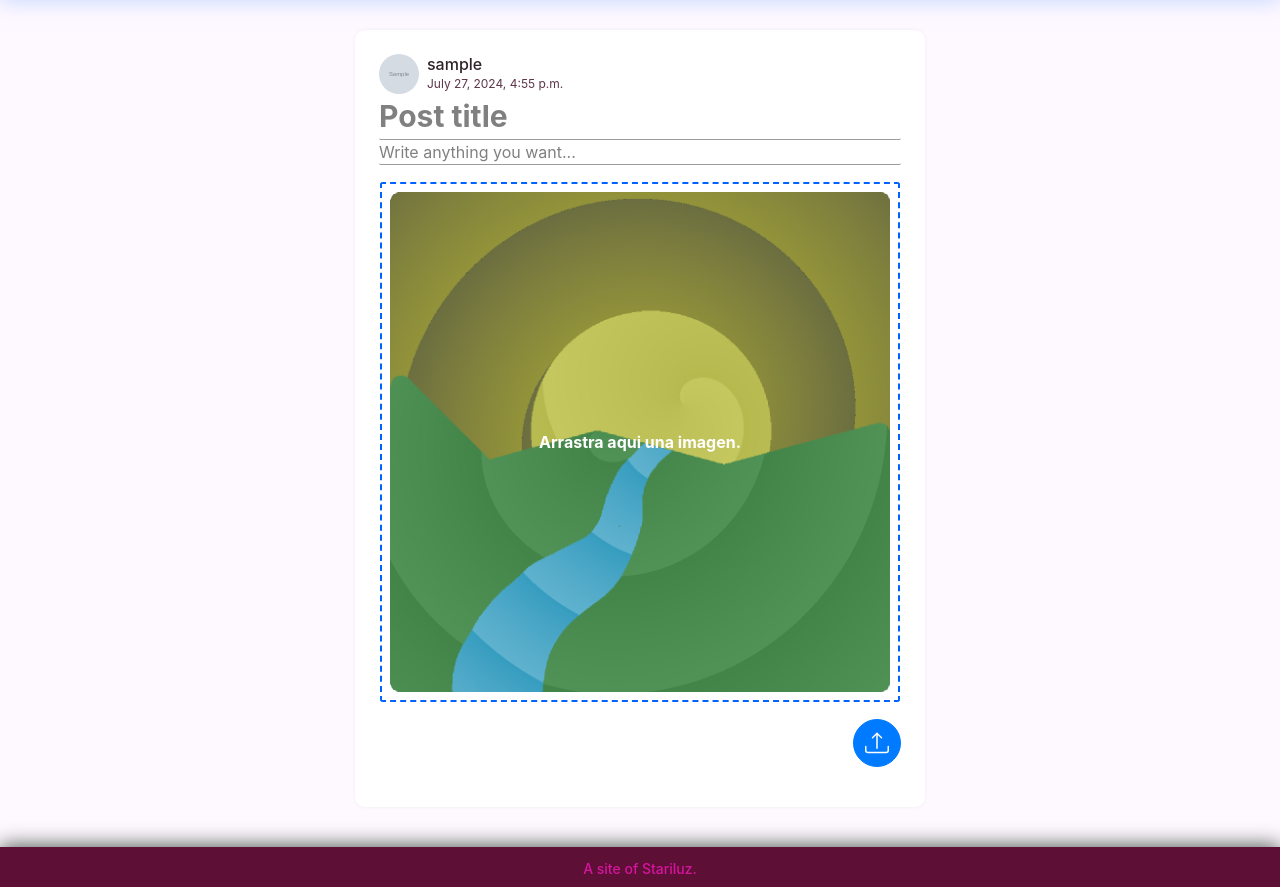
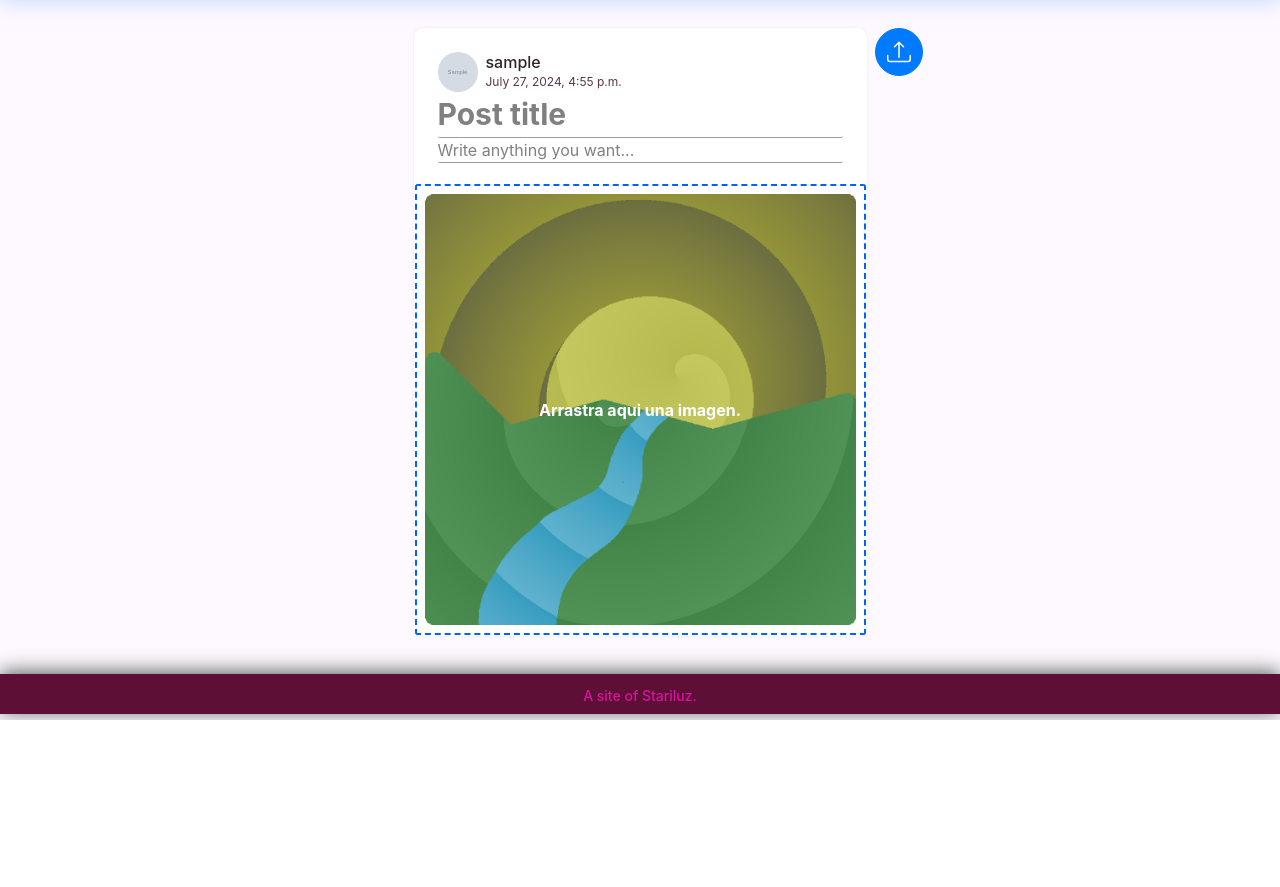
Before and after one commit to Adrigondo/myFacegram, a Django app: page /posts/new/ in a window 1280 px wide. Shown: the part 80-967 px from the top of the page. After the commit the page ends 800 px from the top, so only its background shows below. Run offline with Django 3.2, Linux system fonts and the light colour scheme; a user stored in the database is signed in; tables that the repository leaves empty hold one stand-in row (values such as "Sample post"); grey boxes marked "Sample" are stand-in pictures; some libraries are stand-ins or nearby versions.

Commit message:
Advance on fix #10 Add masonry and fix new post styles

```diff
--- a/static/css/drag_and_drop.css
+++ b/static/css/drag_and_drop.css
@@ -19,13 +19,30 @@
 .btn-file.btn-image {
     height: fit-content;
     display: block;
+    width: 100%;
 }
+
+
+.btn-file.btn-image>img {
+    min-width: 100%;
+    width: 100%;
+    min-height: 100%;
+    height: 100%;
+}
+.btn-file.btn-image>img.square-image {
+    object-fit: cover;
+    object-position: center;
+    aspect-ratio: 1;
+}
+
+
 
 .dropzone {
     border: 2px dashed rgba(0, 99, 255, 1);
     border-radius: 2px;
     width: 100%;
     height: 100%;
+    aspect-ratio: 1;
     min-height: 200px;
     display: flex;
     align-items: center;
@@ -34,6 +51,16 @@
     color: black;
     /* opacity: 50%; */
     padding: 0.5rem;
+}
+
+.dropzone>img {
+    min-width: 100%;
+    width: 100%;
+    min-height: 100%;
+    height: 100%;
+    object-fit: cover;
+    object-position: center;
+    aspect-ratio: 1;
 }
 
 .dropzone .content-text {
--- a/static/css/forms.css
+++ b/static/css/forms.css
@@ -3,24 +3,7 @@
   width: 400px;
 }
 
-.square-image img {
-  min-width: 100%;
-  width: 100%;
-  min-height: 100%;
-  height: 100%;
-  object-fit: cover;
-  object-position: center;
-  aspect-ratio: 1;
-}
-
 /* -------------- CREATE POST ------------- */
-.create-post {
-  /* border-radius: 5px; */
-  /* background-color: #ffffff; */
-  /* box-shadow: 2px 2px 10px 0px #dbdbdb; */
-  /* padding: 1em; */
-  /* margin: 2em; */
-}
 
 .create-post .form-control {
   border: 0px;
@@ -58,3 +41,22 @@
         box-shadow: none;
     }
 }
+
+.post-controls{
+  position: absolute;
+  left: 100%;
+  display: grid;
+  grid-template-rows: 1fr;
+  padding-top: 0.5rem;
+}
+
+@media (max-width: 568px) {
+    .post-controls {
+      padding: 0.5rem;
+      position: relative;
+      right: 0%;
+      left: unset;
+      display: flex;
+      justify-content: flex-end;
+    }
+}
--- a/static/css/main.css
+++ b/static/css/main.css
@@ -40,6 +40,9 @@ body {
     background-color: var(--stari-main-bg-color);
 }
 
+.container{
+    max-width: 968px;
+}
 
 /* BOTONES */
 
--- /dev/null
+++ b/static/css/posts/new.css
@@ -0,0 +1,4 @@
+.posts-grid {
+    display: flex;
+    justify-content: center;
+}
--- /dev/null
+++ b/static/css/posts/posts-grid.css
@@ -0,0 +1,14 @@
+.posts-grid {
+    margin: 0 auto;
+}
+
+.post-container {
+    width: 50%;
+    position: relative;
+}
+
+@media (max-width: 568px) {
+    .post-container {
+        width: 100%;
+    }
+}
--- a/static/css/posts.css
+++ b/static/css/posts/posts.css
@@ -1,5 +1,5 @@
 .post {
-    margin: 10px;
+    margin: 0.5rem;
     padding: 0px;
     box-sizing: border-box;
     box-shadow: 0px 0px 6px -5px var(--stari-secondary-shadow-color);
--- a/templates/base.html
+++ b/templates/base.html
@@ -1,8 +1,8 @@
 <!DOCTYPE html>
 <html lang="en">
   <head>
-    <meta charset="UTF-8">
-    <meta name="viewport" content="width=device-width, initial-scale=1.0">
+    <meta charset="UTF-8" />
+    <meta name="viewport" content="width=device-width, initial-scale=1.0" />
     <title>
       {% block title %}
         | myFacegram
@@ -10,18 +10,17 @@
     </title>
 
     {% load static %}
-    <link rel="stylesheet" href="https://stackpath.bootstrapcdn.com/bootstrap/4.5.2/css/bootstrap.min.css" integrity="sha384-JcKb8q3iqJ61gNV9KGb8thSsNjpSL0n8PARn9HuZOnIxN0hoP+VmmDGMN5t9UJ0Z" crossorigin="anonymous">
+    <link rel="stylesheet" href="https://stackpath.bootstrapcdn.com/bootstrap/4.5.2/css/bootstrap.min.css" integrity="sha384-JcKb8q3iqJ61gNV9KGb8thSsNjpSL0n8PARn9HuZOnIxN0hoP+VmmDGMN5t9UJ0Z" crossorigin="anonymous" />
     <link rel="stylesheet" href="{% static 'css/main.css' %}" />
-    <link rel="stylesheet" href="{% static 'css/posts.css' %}" />
+    <link rel="stylesheet" href="{% static 'css/posts/posts.css' %}" />
     <link rel="stylesheet" href="{% static 'css/forms.css' %}" />
   </head>
   <body class="colors concepts entities">
     <div class="header-padding"></div>
     {% include 'header.html' %}
-    <div class="container principal-container">
-        {% block container %}
-        {% endblock container %}
-    </div>
+    {% block content %}
+
+    {% endblock %}
     {% include 'footer.html' %}
 
     <!-- JS, Popper.js, and jQuery -->
@@ -29,6 +28,7 @@
     <script src="https://cdn.jsdelivr.net/npm/popper.js@1.16.1/dist/umd/popper.min.js" integrity="sha384-9/reFTGAW83EW2RDu2S0VKaIzap3H66lZH81PoYlFhbGU+6BZp6G7niu735Sk7lN" crossorigin="anonymous"></script>
     <script src="https://stackpath.bootstrapcdn.com/bootstrap/4.5.2/js/bootstrap.min.js" integrity="sha384-B4gt1jrGC7Jh4AgTPSdUtOBvfO8shuf57BaghqFfPlYxofvL8/KUEfYiJOMMV+rV" crossorigin="anonymous"></script>
     {% block script %}
-    {% endblock script %}
+
+    {% endblock %}
   </body>
 </html>
--- a/templates/posts/new.html
+++ b/templates/posts/new.html
@@ -7,16 +7,31 @@
 
 {% load static %}
 
-{% block container %}
+{% block content %}
   {% block css %}
+    <link rel="stylesheet" href="{% static 'css/posts/new.css' %}" />
     <link rel="stylesheet" href="{% static 'css/drag_and_drop.css' %}" />
+    <link rel="stylesheet" href="{% static 'css/posts/posts-grid.css' %}" />
   {% endblock %}
   {% comment %}TODO Add breadcrumb navigation{% endcomment %}
-  <div class="row justify-content-center">
-    <div class="col-lg-6 post create-post p-4">
-      {% include "posts/post-header.html" with user=user profile=profile created=created %}
+  <div class="container">
     <form action="{% url 'posts:create' %}" method="POST" enctype="multipart/form-data">
       {% csrf_token %}
+      <div class="posts-grid">
+        <div class="post-container">
+          <div class="post-controls">
+            <button class="btn btn-primary btn-rounded" type="submit" name="create_post">
+              <div class="d-flex justify-content-center align-items-center">
+                <svg width="1.5em" height="1.5em" viewBox="0 0 16 16" class="bi bi-upload" fill="currentColor" xmlns="http://www.w3.org/2000/svg">
+                  <path fill-rule="evenodd" d="M.5 9.9a.5.5 0 0 1 .5.5v2.5a1 1 0 0 0 1 1h12a1 1 0 0 0 1-1v-2.5a.5.5 0 0 1 1 0v2.5a2 2 0 0 1-2 2H2a2 2 0 0 1-2-2v-2.5a.5.5 0 0 1 .5-.5z" />
+                  <path fill-rule="evenodd" d="M7.646 1.146a.5.5 0 0 1 .708 0l3 3a.5.5 0 0 1-.708.708L8.5 2.707V11.5a.5.5 0 0 1-1 0V2.707L5.354 4.854a.5.5 0 1 1-.708-.708l3-3z" />
+                </svg>
+              </div>
+            </button>
+          </div>
+          <div class="post create-post">
+            <div class="post-content px-4 pt-4 pb-1">
+              {% include 'posts/post-header.html' with user=user profile=profile created=created %}
               <input type="hidden" name="user" value="{{ user.pk }}" />
               <input type="hidden" name="profile" value="{{ profile.pk }}" />
               <div class="form-group">
@@ -27,7 +42,7 @@
                     {{ error }}
                   {% endfor %}
                 </div>
-          <p class="post-content form-control {% if form.title.errors %} is-invalid {% endif %}" id="content_text__editable" role="textbox" contenteditable>{% if form.errors %}{{ form.title.value }}{% endif %}</p>
+                <span class="post-content form-control {% if form.content_text.errors %} is-invalid {% endif %}" id="content_text__editable" role="textbox" contenteditable>{% if form.errors %}{{ form.title.value }}{% endif %}</span>
                 <textarea hidden name="content_text" id="content_text"></textarea>
                 <div class="invalid-feedback">
                   {% for error in form.content_text.errors %}
@@ -35,60 +50,28 @@
                   {% endfor %}
                 </div>
               </div>
-        <div class="form-group">
+            </div>
+
             <span class="btn btn-image btn-file square-image cursor-pointer p-0">
               <input onchange="onImageSelected(event)" type="file" placeholder="Imagen" id="photo" aria-describedby="photo" name="photo" class="form-control" required />
-            {% comment %} <div class="dropzone" id="drop_zone" ondrop="dropHandler(event);" ondragover="dragOverHandler(event);">
-              <p>Arrastra aqui una imagen.</p>
-            </div> {% endcomment %}
               <div for="photo" class="dropzone">
-              <img src="{% static 'img/Photo_01.png' %}"/>
+                <img src="{% static 'img/Photo_01.png' %}" />
                 <span class="content-text">Arrastra aqui una imagen.</span>
               </div>
-            <img alt="Imagen del evaluado" class="image-preview img-fluid w-100 h-100" id="image-preview" />
+              <img alt="Imagen del evaluado" class="image-preview" id="image-preview" />
             </span>
-          {% comment %} {% if form.photo.errors %}
+            {% if form.photo.errors %}
               {% if invalidPhoto.type %}
                 <div class="invalid-feedback">* El tipo de archivo no es válido.</div>
               {% endif %}
               {% if invalidPhoto.size %}
                 <div class="invalid-feedback">* El tamaño de la imagen debe ser menor a 1MB.</div>
               {% endif %}
-          {% endif %} {% endcomment %}
+            {% endif %}
           </div>
-        {% comment %} <div class="form-group">
-          <div class="row">
-            <div class="input-group col col-md-8">
-              <div class="custom-file">
-                <input type="file" class="custom-file-input
-                          {% if form.photo.errors %}
-                              is-invalid
-                          {% endif %}
-                          " id="photo" aria-describedby="photo" name="photo" onchange="updatePhotoLoaded('photo')" />
-                <label class="custom-file-label" id="photo-label">Select a file...</label>
-              </div>
-            </div>
-            <div class="invalid-feedback">
-              {% for error in form.photo.errors %}
-                {{ error }}
-              {% endfor %}
-            </div>
-          </div>
-        </div> {% endcomment %}
-        <div class="form-group">
-          <div class="mb-3 d-flex justify-content-end">
-            <button class="btn btn-primary btn-rounded" type="submit" name="create_post">
-              <div class="d-flex justify-content-center align-items-center">
-                <svg width="1.5em" height="1.5em" viewBox="0 0 16 16" class="bi bi-upload" fill="currentColor" xmlns="http://www.w3.org/2000/svg">
-                  <path fill-rule="evenodd" d="M.5 9.9a.5.5 0 0 1 .5.5v2.5a1 1 0 0 0 1 1h12a1 1 0 0 0 1-1v-2.5a.5.5 0 0 1 1 0v2.5a2 2 0 0 1-2 2H2a2 2 0 0 1-2-2v-2.5a.5.5 0 0 1 .5-.5z" />
-                  <path fill-rule="evenodd" d="M7.646 1.146a.5.5 0 0 1 .708 0l3 3a.5.5 0 0 1-.708.708L8.5 2.707V11.5a.5.5 0 0 1-1 0V2.707L5.354 4.854a.5.5 0 1 1-.708-.708l3-3z" />
-                </svg>
-              </div>
-            </button>
         </div>
       </div>
     </form>
-    </div>
   </div>
 {% endblock %}
 {% block script %}
--- a/templates/posts/post-detail.html
+++ b/templates/posts/post-detail.html
@@ -7,7 +7,7 @@
 
 {% load static %}
 
-{% block container %}
+{% block content %}
   <div class="row justify-content-center">
     {% if post.photo %}
       <div class="col-lg-6 p-0">
--- a/templates/users/base.html
+++ b/templates/users/base.html
@@ -17,8 +17,8 @@
 <body>
     <div class="header-padding"></div>
     <div class="container principal-container">
-        {% block container %}
-        {% endblock container %}
+        {% block content %}
+        {% endblock content %}
     </div>
 </body>
 </html>
--- a/templates/users/login.html
+++ b/templates/users/login.html
@@ -4,7 +4,7 @@
     Log In | myFacegram
 {% endblock title %}
 
-{% block container %}
+{% block content %}
     <div class="container container-sesion">
         {% for item in errors %}
             {% for error in item %}
@@ -38,4 +38,4 @@
             </span>
         </div>
     </div>
-{% endblock container %}
+{% endblock content %}
--- a/templates/users/signup.html
+++ b/templates/users/signup.html
@@ -5,7 +5,7 @@
 {% endblock title %}
 
 {% load static %}
-{% block container %}
+{% block content %}
     <div class="container container-sesion">
         {% for item in errors %}
             {% for error in item %}
@@ -111,4 +111,4 @@
             </span>
         </div>
     </div>
-{% endblock container %}
+{% endblock content %}
--- a/templates/users/update_profile.html
+++ b/templates/users/update_profile.html
@@ -7,7 +7,7 @@
 
 {% load static %}
 
-{% block container %}
+{% block content %}
   <div class="container-update-profile">
     <form method="POST" action="{% url 'users:update_profile' %}" enctype="multipart/form-data">
       {% csrf_token %}
@@ -123,7 +123,7 @@
       </div>
     </form>
   </div>
-{% endblock container %}
+{% endblock content %}
 {% block script %}
   {{ block.super }}
   <script src="{% static 'js/label_name.js' %}"></script>
```
Also changed, not shown: static/js/posts/masonry.js (added, +7 -0 lines), templates/posts/feed.html (+13 -3 lines), templates/users/profile.html (+18 -5 lines), static/js/modules/masonry.pkgd.min.js (added). Lines whose indentation alone changed are shown as unchanged.
